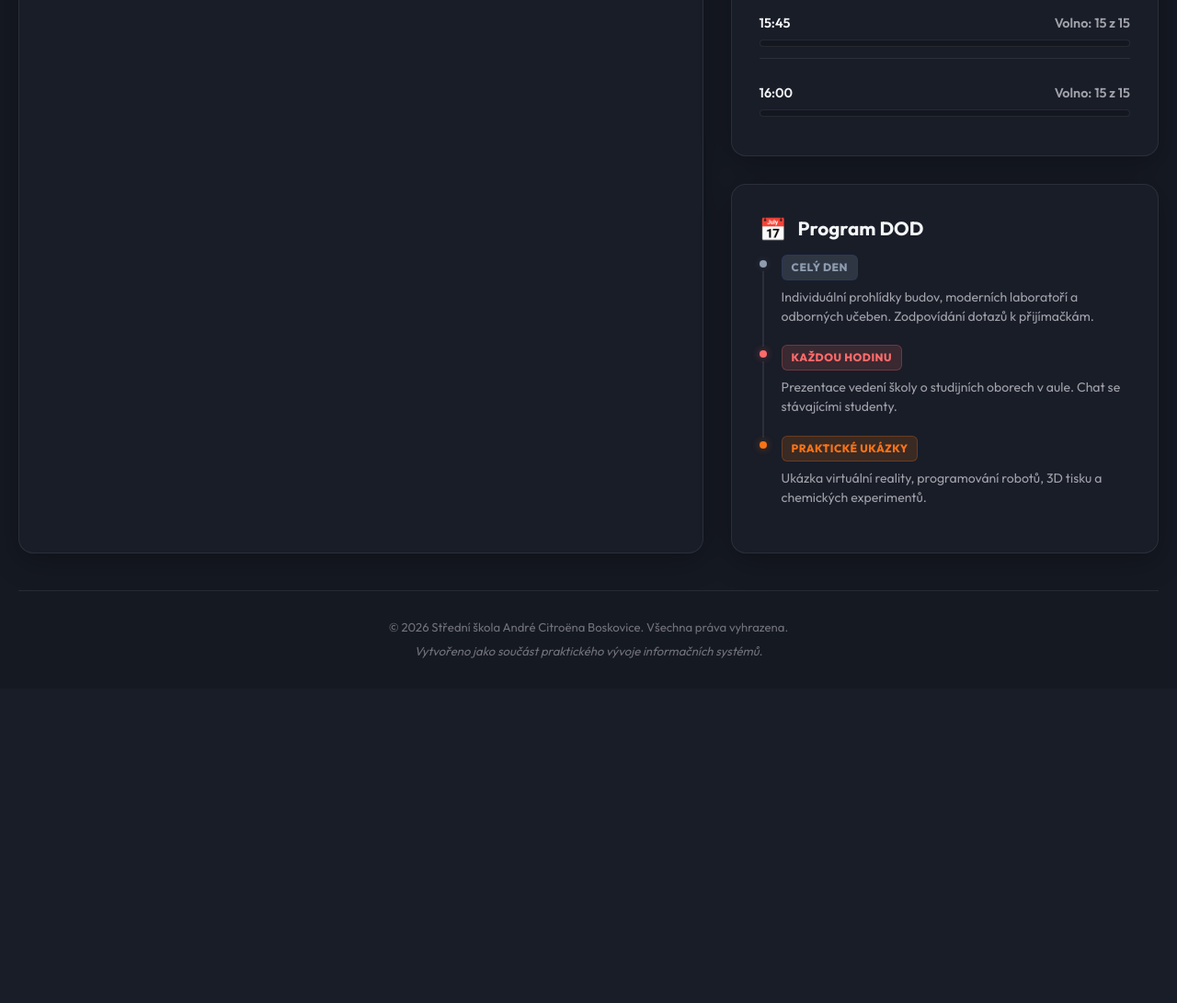
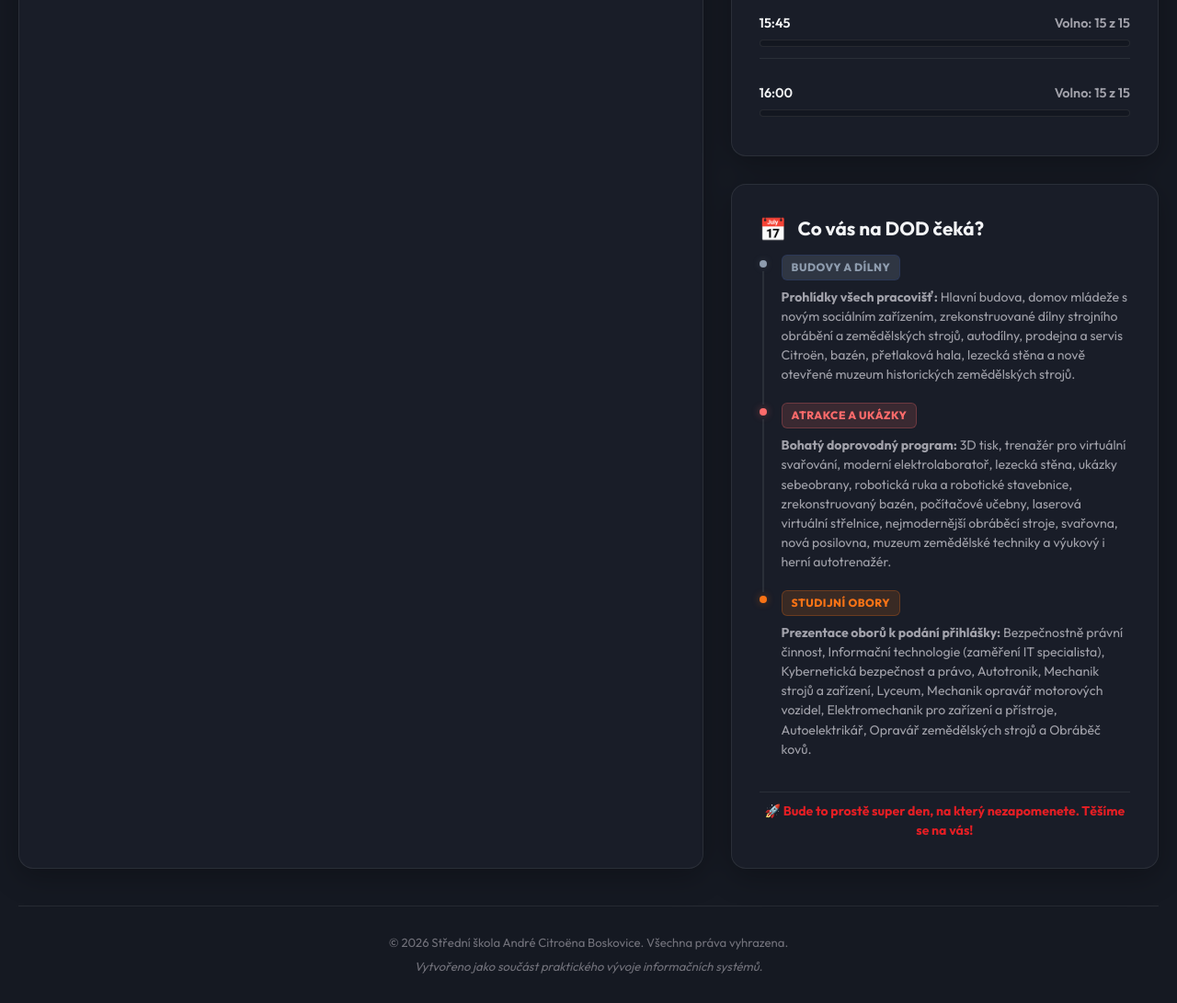
Before and after one commit to janakotlanova86/open-doors-registration, a Flask app: page / in a window 1280 px wide. Shown: the part 2951-4042 px from the top of the page at 92% size. Before the commit the page ends 3667 px from the top, so only its background shows below. Run offline with Flask 3, Linux system fonts and the light colour scheme; data that the repository does not hold is empty; parts of the project's set-up code (start-up, migrations or seed data) failed here and were passed over.

Commit message:
Aktualizace programu DOD podle reálných oborů a pracovišť školy

```diff
--- a/templates/index.html
+++ b/templates/index.html
@@ -433,22 +433,25 @@
                     <div class="program-card glass">
                         <div class="card-header">
                             <span class="card-icon">📅</span>
-                            <h3>Program DOD</h3>
+                            <h3>Co vás na DOD čeká?</h3>
                         </div>
                         <ul class="program-steps">
                             <li>
-                                <div class="step-time">Celý den</div>
-                                <div class="step-desc">Individuální prohlídky budov, moderních laboratoří a odborných učeben. Zodpovídání dotazů k přijímačkám.</div>
+                                <div class="step-time">Budovy a dílny</div>
+                                <div class="step-desc"><strong>Prohlídky všech pracovišť:</strong> Hlavní budova, domov mládeže s novým sociálním zařízením, zrekonstruované dílny strojního obrábění a zemědělských strojů, autodílny, prodejna a servis Citroën, bazén, přetlaková hala, lezecká stěna a nově otevřené muzeum historických zemědělských strojů.</div>
                             </li>
                             <li>
-                                <div class="step-time">Každou hodinu</div>
-                                <div class="step-desc">Prezentace vedení školy o studijních oborech v aule. Chat se stávajícími studenty.</div>
+                                <div class="step-time">Atrakce a ukázky</div>
+                                <div class="step-desc"><strong>Bohatý doprovodný program:</strong> 3D tisk, trenažér pro virtuální svařování, moderní elektrolaboratoř, lezecká stěna, ukázky sebeobrany, robotická ruka a robotické stavebnice, zrekonstruovaný bazén, počítačové učebny, laserová virtuální střelnice, nejmodernější obráběcí stroje, svařovna, nová posilovna, muzeum zemědělské techniky a výukový i herní autotrenažér.</div>
                             </li>
                             <li>
-                                <div class="step-time">Praktické ukázky</div>
-                                <div class="step-desc">Ukázka virtuální reality, programování robotů, 3D tisku a chemických experimentů.</div>
+                                <div class="step-time">Studijní obory</div>
+                                <div class="step-desc"><strong>Prezentace oborů k podání přihlášky:</strong> Bezpečnostně právní činnost, Informační technologie (zaměření IT specialista), Kybernetická bezpečnost a právo, Autotronik, Mechanik strojů a zařízení, Lyceum, Mechanik opravář motorových vozidel, Elektromechanik pro zařízení a přístroje, Autoelektrikář, Opravář zemědělských strojů a Obráběč kovů.</div>
                             </li>
                         </ul>
+                        <div style="margin-top: 15px; padding-top: 10px; border-top: 1px solid var(--border-color); text-align: center; font-size: 0.88rem; font-weight: 700; color: var(--primary);">
+                            🚀 Bude to prostě super den, na který nezapomenete. Těšíme se na vás!
+                        </div>
                     </div>
                 </div>
 
```
